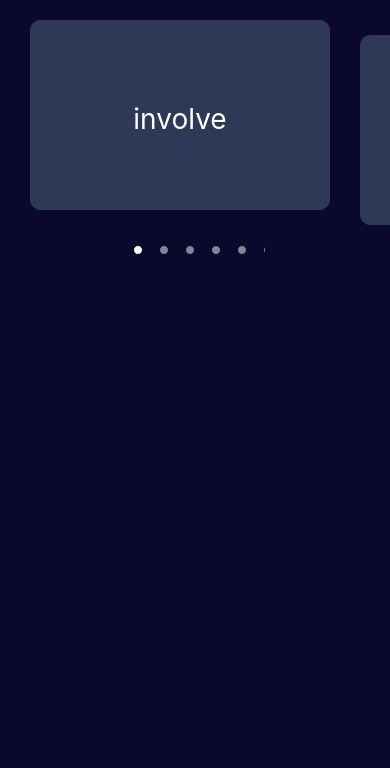
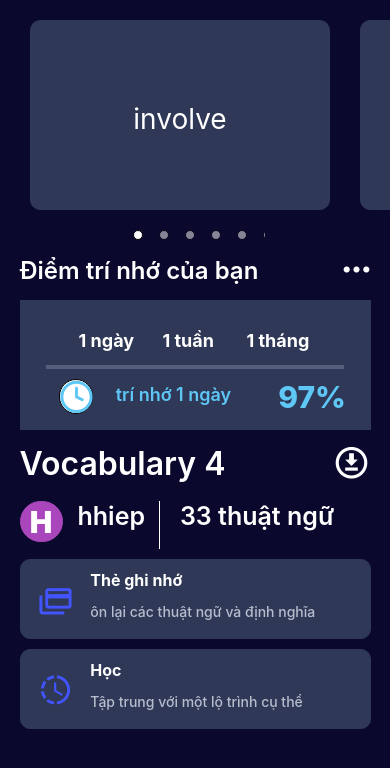
Before and after one commit to HacMuHai/Quizlet, a React Native app: screen /HocPhan in a window 390 px wide. Shown: the top 768 px of the page. Built offline with nearby package versions, Linux system fonts and the light colour scheme; no server answers.

Commit message:
hoan thanh trang hoc phan

```diff
--- a/App.js
+++ b/App.js
@@ -19,7 +19,7 @@ export default function App() {
   return (
     <View style={styles.container}>
       <NavigationContainer>
-        <Stack.Navigator initialRouteName='bottomTab'>
+        <Stack.Navigator initialRouteName='HocPhan'>
           <Stack.Screen name="DangNhap" component={DangNhap} options={{ headerShown: false }} />
           <Stack.Screen name="DangKy" component={DangKy} options={{ headerShown: false }} />
           <Stack.Screen name="CaiDat" component={CaiDat} options={{ headerShown: false }} />
--- a/components/layouts/HocPhan.js
+++ b/components/layouts/HocPhan.js
@@ -1,5 +1,6 @@
-import { StyleSheet, Text, View, Image, TextInput, TouchableOpacity, Pressable, FlatList } from 'react-native';
+import { StyleSheet, Text, View, ScrollView, FlatList } from 'react-native';
 import { useState, useRef } from 'react';
+import { Entypo, MaterialCommunityIcons, Feather } from '@expo/vector-icons';
 
 
 const data = [
@@ -62,7 +63,7 @@ const DOT_PAGE_SIZE = 7;
 
 export default function HocPhan() {
     const renderItemOfVocalbulary = ({ item, index }) => (
-        <View style={[styles.viewOfFlatlist, { marginTop: index === 0 ? 20 : 35 }]}>
+        <View style={[styles.viewOfFlatlist, { marginTop: index === 0 ? 20 : 20 }]}>
             <Text style={styles.textOfFlatlist}>{item.vocabulary}</Text>
         </View>
     )
@@ -99,7 +100,7 @@ export default function HocPhan() {
 
 
     return (
-        <View style={styles.container}>
+        <ScrollView style={styles.container}>
             <View>
                 <FlatList
                     data={data}
@@ -128,8 +129,84 @@ export default function HocPhan() {
                     contentContainerStyle={{ width: Math.min(data.length * 20, 7 * 20) }}
                 />
             </View>
+            <View style={{ width: '90%', height: 30, marginTop: 10, marginLeft: '5%', flexDirection: 'row', justifyContent: 'space-between', alignItems: 'center' }}>
+                <Text style={{ fontSize: 24, fontWeight: '600', color: 'white' }}>
+                    Điểm trí nhớ của bạn
+                </Text>
+                <Entypo name="dots-three-horizontal" size={28} color="white" />
+            </View>
+            <View style={{ width: '90%', height: 130, marginLeft: '5%', marginTop: 15, backgroundColor: '#2F3856', alignItems: 'center' }}>
+                <View style={{ width: '80%', height: 25, marginTop: 30, flexDirection: 'row', justifyContent: 'space-evenly', alignItems: 'center' }}>
+                    <Text style={{ width: 60, height: 25, fontSize: 18, fontWeight: '650', color: 'white' }}>
+                        1 ngày
+                    </Text>
+                    <Text style={{ width: 60, height: 25, fontSize: 18, fontWeight: '650', color: 'white' }}>
+                        1 tuần
+                    </Text>
+                    <Text style={{ width: 65, height: 25, fontSize: 18, fontWeight: '650', color: 'white' }}>
+                        1 tháng
+                    </Text>
+                </View>
+                <View style={{ width: '85%', marginTop: 10, borderWidth: 2, borderColor: '#555E7A' }} />
+                <View style={{ width: '90%', height: 40, flexDirection: 'row', marginTop: 10 }}>
+                    <View style={{ width: '70%', height: 35, flexDirection: 'row', justifyContent: 'space-evenly' }}>
+                        <View style={{ width: 34, backgroundColor: 'white', borderWidth: 1, borderRadius: 100, justifyContent: 'center', alignItems: 'center' }}>
+                            <Feather name="clock" size={35} color="#5EC7F6" />
+                        </View>
+                        <Text style={{ width: 120, height: 22, color: '#5EC7F6', fontSize: 18, fontWeight: 600, marginTop: 5 }}>
+                            trí nhớ 1 ngày
+                        </Text>
+                    </View>
+                    <Text style={{ width: 80, color: '#5EC7F6', fontSize: 30, fontWeight: 800, marginLeft: 20 }}>
+                        97%
+                    </Text>
+                </View>
 
-        </View>
+            </View>
+            <View style={{ width: '90%', height: 36, marginLeft: '5%', marginTop: 15, flexDirection: 'row', justifyContent: 'space-between', alignItems: 'center' }}>
+                <Text style={{ fontSize: 32, fontWeight: '600', color: 'white' }}>
+                    Vocabulary 4
+                </Text>
+                <MaterialCommunityIcons name="download-circle-outline" size={38} color="white" />
+            </View>
+            <View style={{ width: '90%', height: 48, marginLeft: '5%', marginTop: 20, flexDirection: 'row' }}>
+                <View style={{ width: '40%', height: '100%', flexDirection: 'row', borderRightWidth: 1, borderColor: 'white' }}>
+                    <View style={{ width: 43, height: 41, justifyContent: 'center', alignItems: 'center', backgroundColor: '#AA46BC', borderWidth: 1, borderRadius: 100, borderColor: '#AA46BC' }}>
+                        <Text style={{ fontSize: 30, fontWeight: '900', color: 'white' }}>H</Text>
+                    </View>
+                    <Text style={{ marginLeft: 15, fontSize: 25, fontWeight: '600', color: 'white' }}>hhiep</Text>
+                </View>
+                <View style={{ width: '60%', height: '100%', flexDirection: 'row' }}>
+                    <Text style={{ marginLeft: 20, fontSize: 25, fontWeight: '600', color: 'white' }}>33 thuật ngữ</Text>
+                </View>
+            </View>
+            <View style={{ width: '90%', height: 80, marginLeft: '5%', marginTop: 10, flexDirection: 'row', backgroundColor: '#2F3856', borderWidth: 1, borderRadius: 10, borderColor: '#2F3856' }}>
+                <View style={{ width: '20%', height: '100%', justifyContent: 'center', alignItems: 'center' }}>
+                    <MaterialCommunityIcons name="credit-card-multiple-outline" size={35} color="#4254FE" />
+                </View>
+                <View style={{ width: '80%', height: '100%', marginTop: 10 }}>
+                    <Text style={{ width: 120, height: 23, fontSize: 16, color: 'white', fontWeight: 'bold' }}>
+                        Thẻ ghi nhớ
+                    </Text>
+                    <Text style={{ width: 230, height: 23, fontSize: 14, marginTop: 10, color: '#B4BECD', fontWeight: '500' }}>
+                        ôn lại các thuật ngữ và định nghĩa
+                    </Text>
+                </View>
+            </View>
+            <View style={{ width: '90%', height: 80, marginLeft: '5%', marginTop: 10, flexDirection: 'row', backgroundColor: '#2F3856', borderWidth: 1, borderRadius: 10, borderColor: '#2F3856' }}>
+                <View style={{ width: '20%', height: '100%', justifyContent: 'center', alignItems: 'center' }}>
+                    <MaterialCommunityIcons name="progress-clock" size={35} color="#4254FE" />
+                </View>
+                <View style={{ width: '80%', height: '100%', marginTop: 10 }}>
+                    <Text style={{ width: 120, height: 23, fontSize: 16, color: 'white', fontWeight: 'bold' }}>
+                        Học
+                    </Text>
+                    <Text style={{ width: 230, height: 23, fontSize: 14, marginTop: 10, color: '#B4BECD', fontWeight: '500' }}>
+                        Tập trung với một lộ trình cụ thể
+                    </Text>
+                </View>
+            </View>
+        </ScrollView>
     );
 }
 
```
